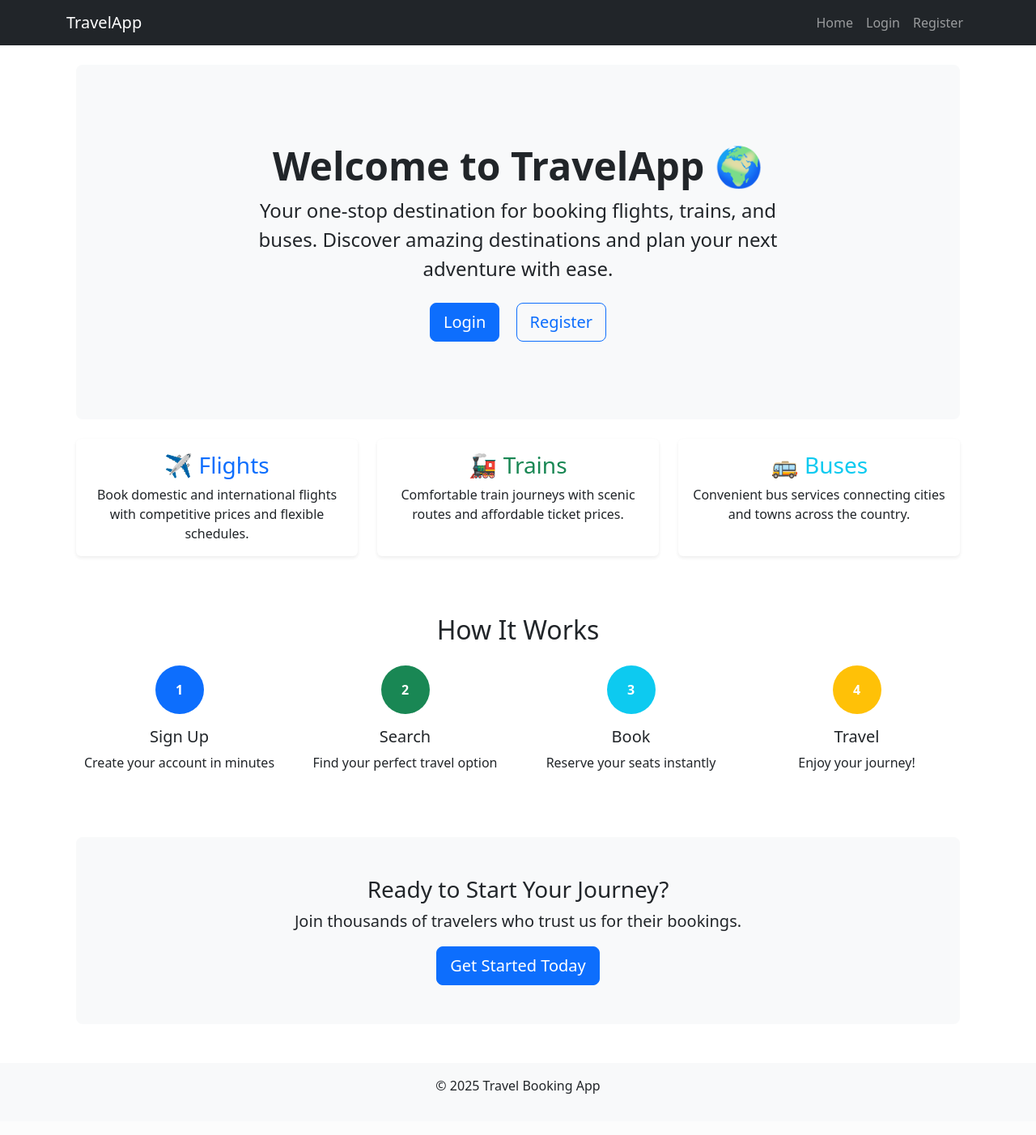
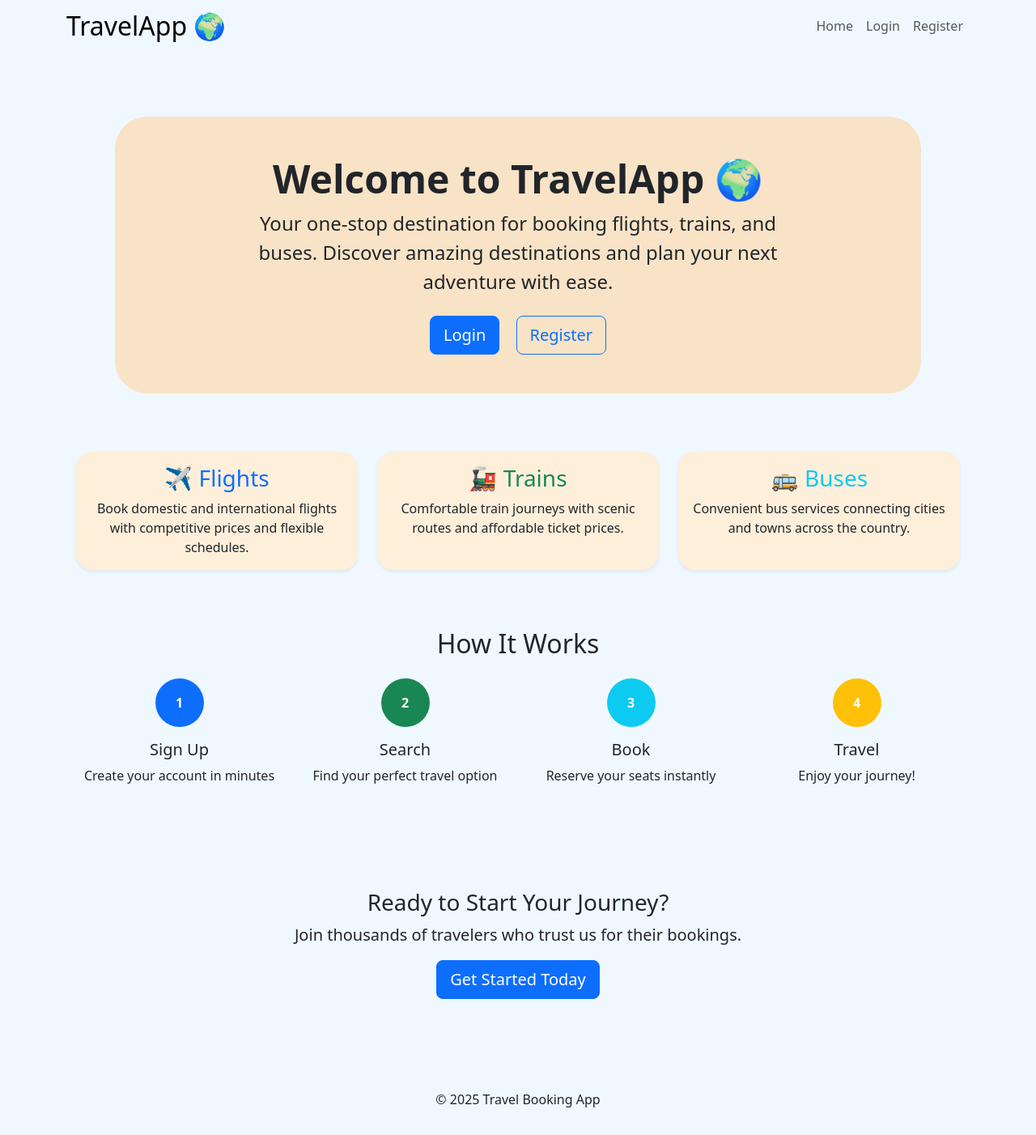
Before and after one commit to Midhunmenonk/travel_application, a Django app: page / in a window 1280 px wide. Shown: the whole page at 81% size. Before the commit the page ends 1351 px from the top, so only its background shows below. Run offline with Django 5.2, Linux system fonts and the light colour scheme.

Commit message:
styled landing page

```diff
--- a/templates/base.html
+++ b/templates/base.html
@@ -9,18 +9,17 @@
   <link href="https://cdn.jsdelivr.net/npm/bootstrap@5.3.2/dist/css/bootstrap.min.css" rel="stylesheet">
 
   </head>
-<body>
+<body style="background-color: aliceblue;">
 
-  <nav class="navbar navbar-expand-lg navbar-dark bg-dark mb-4">
-    <div class="container">
-      <a class="navbar-brand" href="/">TravelApp</a>
+  <nav class="navbar navbar-expand-lg navbar-light  mb-4" style= "background-color: aliceblue;">    <div class="container">
+      <a class="navbar-brand" href="/"><h2 >TravelApp 🌍</h2></a>
       <button class="navbar-toggler" type="button" data-bs-toggle="collapse" data-bs-target="#navbarNav">
         <span class="navbar-toggler-icon"></span>
       </button>
       <div class="collapse navbar-collapse" id="navbarNav">
         <ul class="navbar-nav ms-auto">
           <li class="nav-item">
-            <a class="nav-link" href="{% url 'home' %}">Home</a>
+            <a class="nav-link " href="{% url 'home' %}"><h6>Home</h6></a>
           </li>
           {% if user.is_authenticated %}
             <li class="nav-item">
@@ -42,10 +41,10 @@
             </li>
           {% else %}
             <li class="nav-item">
-              <a class="nav-link" href="{% url 'login' %}">Login</a>
+              <a class="nav-link" href="{% url 'login' %}"><h6>Login</h6></a>
             </li>
             <li class="nav-item">
-              <a class="nav-link" href="{% url 'register' %}">Register</a>
+              <a class="nav-link" href="{% url 'register' %}"><h6>Register</h6></a>
             </li>
           {% endif %}
         </ul>
@@ -53,7 +52,7 @@
     </div>
   </nav>
 
-  <main class="container">
+  <main class="container" >
     {% if messages %}
       {% for message in messages %}
         <div class="alert alert-info">{{ message }}</div>
@@ -64,7 +63,7 @@
     {% endblock %}
   </main>
 
-  <footer class="text-center mt-5 py-3 bg-light">
+  <footer class="text-center mt-5 py-3 bg-light navbar-light bg-transparent" style="background-color: #f5f5f5;">
       <p>&copy; 2025 Travel Booking App</p>
   </footer>
 
--- a/templates/home.html
+++ b/templates/home.html
@@ -1,11 +1,14 @@
 {% extends 'base.html' %}
+{% load static %}
+
 
 {% block title %}Welcome to TravelApp{% endblock %}
 
 {% block content %}
-<div class="container">
-  <div class="p-5 mb-4 bg-light rounded-3">
-    <div class="container-fluid py-5 text-center">
+<div class="container" style="background-color: aliceblue;  border-radius: 20px;">
+  <div class="p-5 mb-4  rounded-3" >
+    <div class="container-fluid py-5 text-center" style="background-color: #f9e3c7;  border-radius: 40px;" >
+
       <h1 class="display-5 fw-bold">Welcome to TravelApp 🌍</h1>
       <p class="col-md-8 fs-4 mx-auto">Your one-stop destination for booking flights, trains, and buses. Discover amazing destinations and plan your next adventure with ease.</p>
 
@@ -24,17 +27,17 @@
   </div>
 
   <!-- Features Section -->
-  <div class="row mb-5">
-    <div class="col-md-4 text-center mb-4">
-      <div class="card h-100 border-0 shadow-sm">
-        <div class="card-body">
+  <div class="row mb-5" style="border-radius: 20px ;">
+    <div class="col-md-4 text-center mb-4" >
+      <div class="card h-100 border-0 shadow-sm" style="background-color: #feefdb; border-radius: 20px;">
+        <div class="card-body" >
           <h3 class="text-primary">✈️ Flights</h3>
           <p class="card-text">Book domestic and international flights with competitive prices and flexible schedules.</p>
         </div>
       </div>
     </div>
     <div class="col-md-4 text-center mb-4">
-      <div class="card h-100 border-0 shadow-sm">
+      <div class="card h-100 border-0 shadow-sm" style="background-color: #feefdb; border-radius: 20px;">
         <div class="card-body">
           <h3 class="text-success">🚂 Trains</h3>
           <p class="card-text">Comfortable train journeys with scenic routes and affordable ticket prices.</p>
@@ -42,7 +45,7 @@
       </div>
     </div>
     <div class="col-md-4 text-center mb-4">
-      <div class="card h-100 border-0 shadow-sm">
+      <div class="card h-100 border-0 shadow-sm" style="background-color: #feefdb; border-radius: 20px;">
         <div class="card-body">
           <h3 class="text-info">🚌 Buses</h3>
           <p class="card-text">Convenient bus services connecting cities and towns across the country.</p>
@@ -90,7 +93,7 @@
 
   <!-- Call to Action -->
   {% if not user.is_authenticated %}
-    <div class="text-center py-5 bg-light rounded-3">
+    <div class="text-center py-5  rounded-3" >
       <h3>Ready to Start Your Journey?</h3>
       <p class="lead">Join thousands of travelers who trust us for their bookings.</p>
       <a href="{% url 'register' %}" class="btn btn-primary btn-lg">Get Started Today</a>
```
Also changed, not shown: README.md, booking/static/images/travel.jpg (renamed from travel.jpg).
